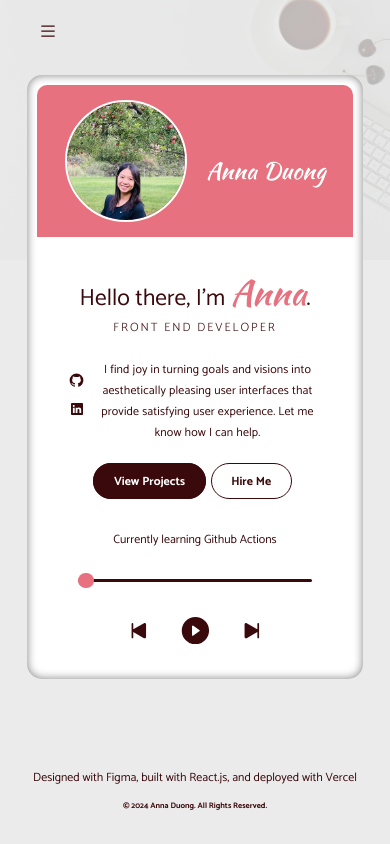
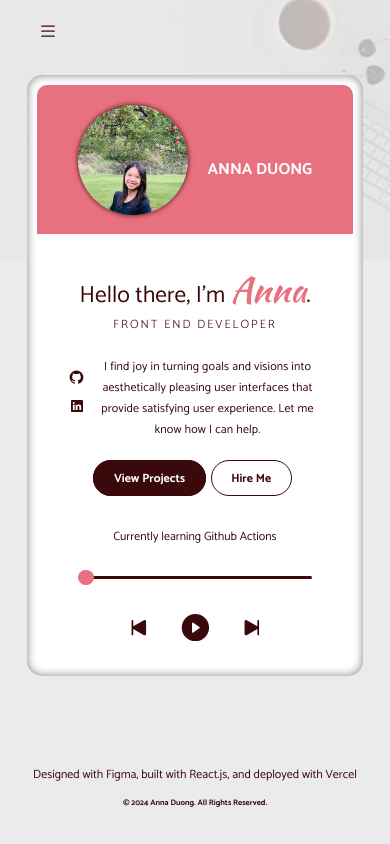
Before and after one commit to annaduong17/portfolio, a React (Create React App) app: page / in a window 390 px wide. Built offline with nearby package versions, Linux system fonts and the light colour scheme.

Commit message:
change avatar border, increase phone display block padding and padding on menu links and change toggle text styles

```diff
--- a/src/index.scss
+++ b/src/index.scss
@@ -151,9 +151,15 @@ svg {
     padding: 0;
 
     li {
-      padding: clamp(10px, 2vw, 20px);
+      padding: clamp(15px, 2vw, 20px);
       margin: clamp(10px, 1vw, 10px);
       list-style: none;
+
+      &:hover {
+        * {
+          color: $pink;
+        }
+      }
     }
 
 
@@ -163,10 +169,6 @@ svg {
       font-size: clamp(0.75rem, 2vw, 1rem);
       font-weight: 300;
       letter-spacing: 2px;
-
-      &:hover {
-        color: $pink;
-      }
     }
 
     li *.active {
@@ -301,20 +303,21 @@ svg {
     border-radius: 10px 10px 0 0;
     margin: clamp(5px, 1.25vw, 10px);
     padding-block: clamp(15px, 3vw, 30px);
-    padding-inline: clamp(10px, 1vw, 15px);
+    padding-inline: clamp(20px, 1vw, 15px);
 
     .avatar {
       border-radius: 50%;
-      border: 2px solid $white;
+      // border: 1px solid $cherry;
       width: clamp(100px, 12vw, 200px);
       height: 100%;
+      box-shadow: 0px 0px 5px 0px $cherry;
     }
 
     .name {
-      font-family: 'Kaushan Script', cursive;
-      font-size: clamp(1.25rem, 2vw, 2rem);
-      font-weight: 400;
+      font-size: clamp(0.75rem, 1.5vw, 2rem);
+      font-weight: 700;
       color: $white;
+      text-transform: uppercase;
       margin-block: 20px 0;
     }
   }
@@ -797,10 +800,12 @@ svg {
         box-shadow: inset 0px 0px 10px $dark-gray;
 
         .phone-display {
+
           flex-direction: row;
           align-items: center;
           min-height: 100%;
           margin: clamp(10px, 1vw, 10px);
+          padding-block: 5vw;
 
           .avatar {
             width: 40%;
@@ -809,7 +814,7 @@ svg {
           }
 
           .name {
-            font-size: clamp(1rem, 6vw, 3rem);
+            font-size: clamp(1rem, 4vw, 3rem);
           }
         }
 
@@ -877,12 +882,14 @@ svg {
         }
 
         .control-buttons {
+
           margin: 8vw;
 
           svg {
             width: 7vw;
             height: 100%;
             padding-inline: 2.5vw;
+            padding-block: 0;
           }
         }
       }
```
